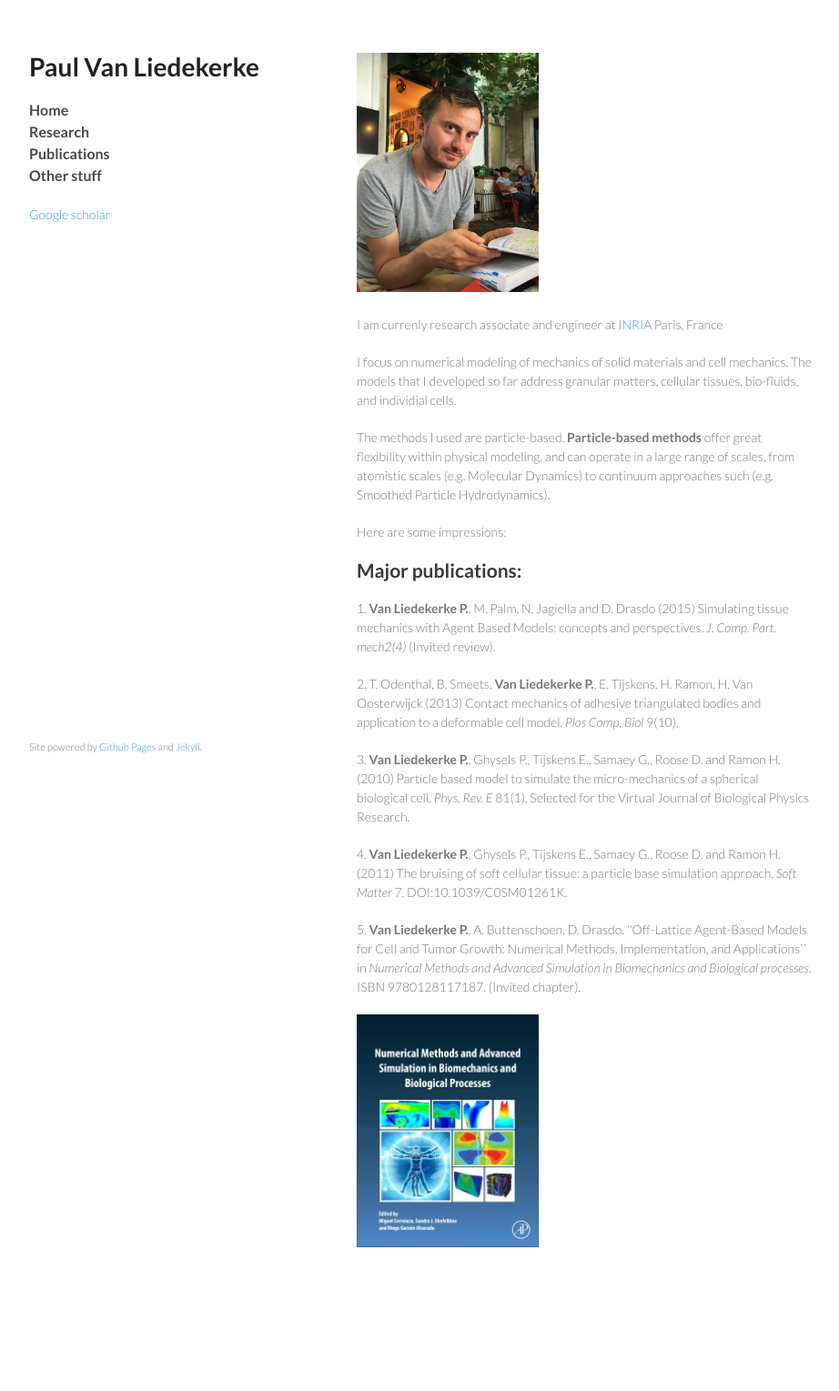
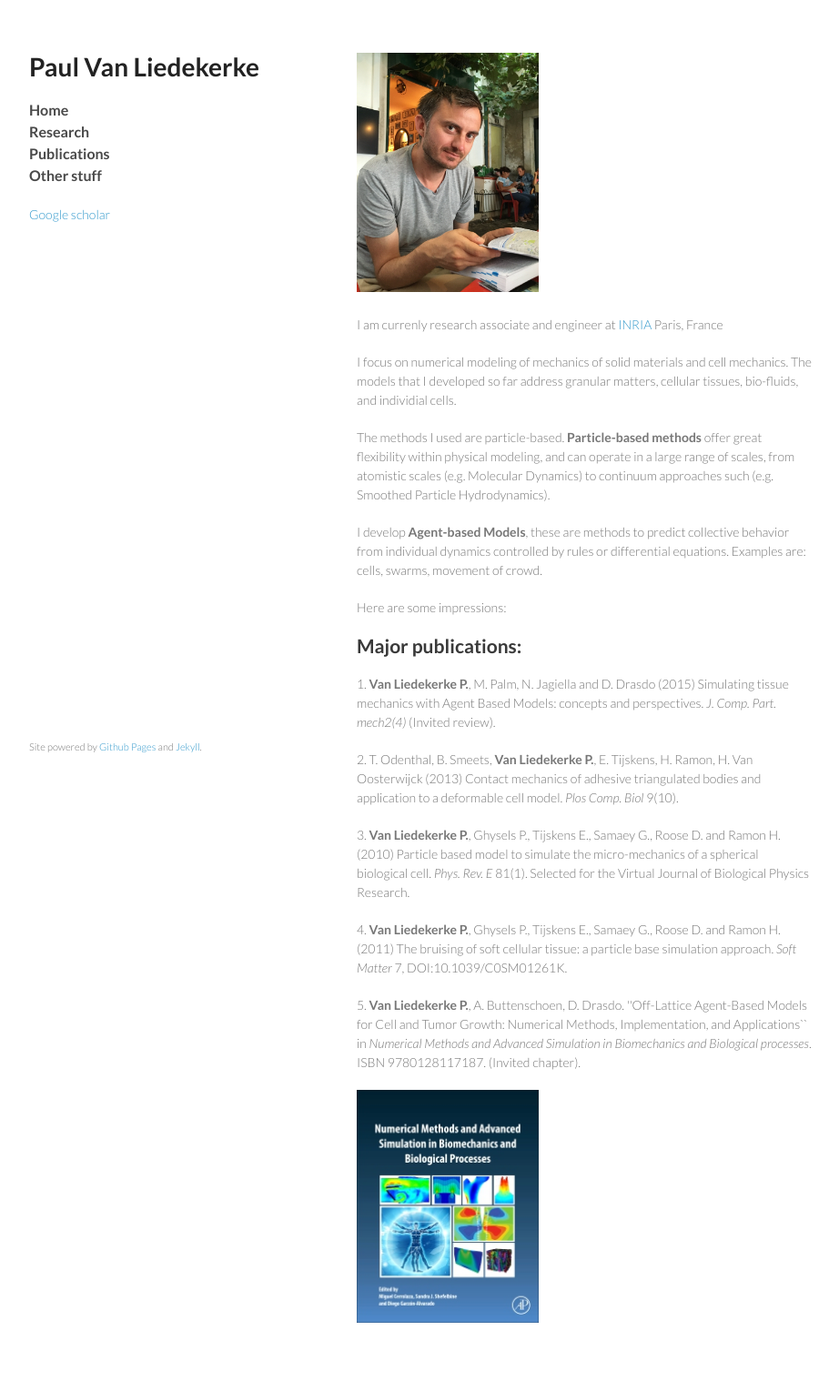
Before and after one commit to paulvanliedekerke/wittgenstein, a Jekyll site: the page index.html, which Jekyll copies as it is, in a window 1280 px wide. Shown: the whole page at 91% size, without its empty margins (178-1100 px from the left). Built offline with Jekyll 4.4.1, drawn with Linux system fonts in a browser that asks for light colours; Markdown is read by kramdown in place of the engine named in the settings; before the commit the page ends 1446 px from its top, so only the background shows below that.

Commit message:
Update index.html

```diff
--- a/index.html
+++ b/index.html
@@ -52,6 +52,11 @@
 	such (e.g. Smoothed Particle Hydrodynamics).
 </p>
 
+<p>
+	I develop <b>Agent-based Models</b>, these are methods to predict collective behavior from individual dynamics controlled by rules or differential equations. Examples are: cells, swarms, movement of crowd.
+</p>
+
+
  <p>
 	Here are some impressions:
 </p>
```
